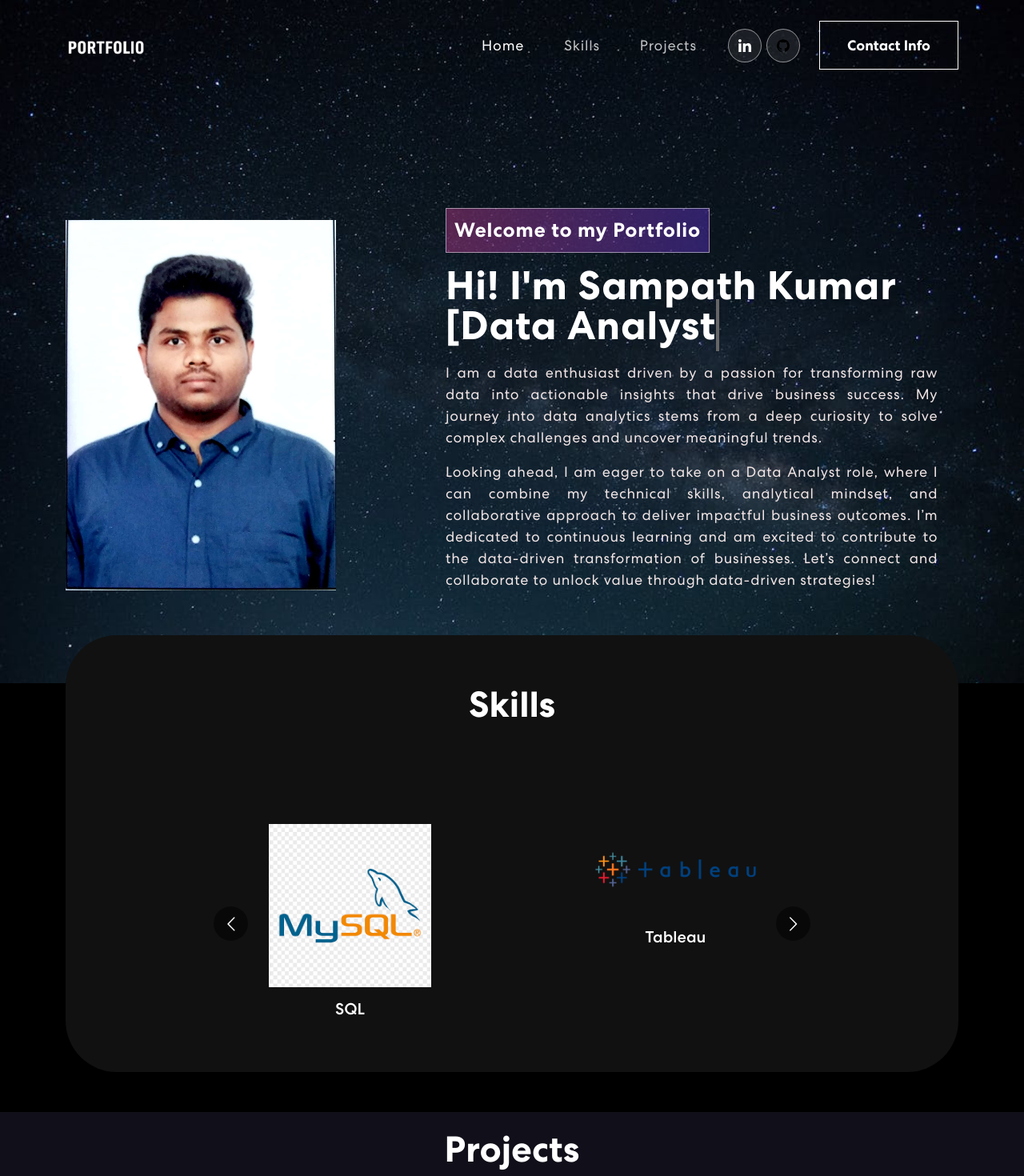
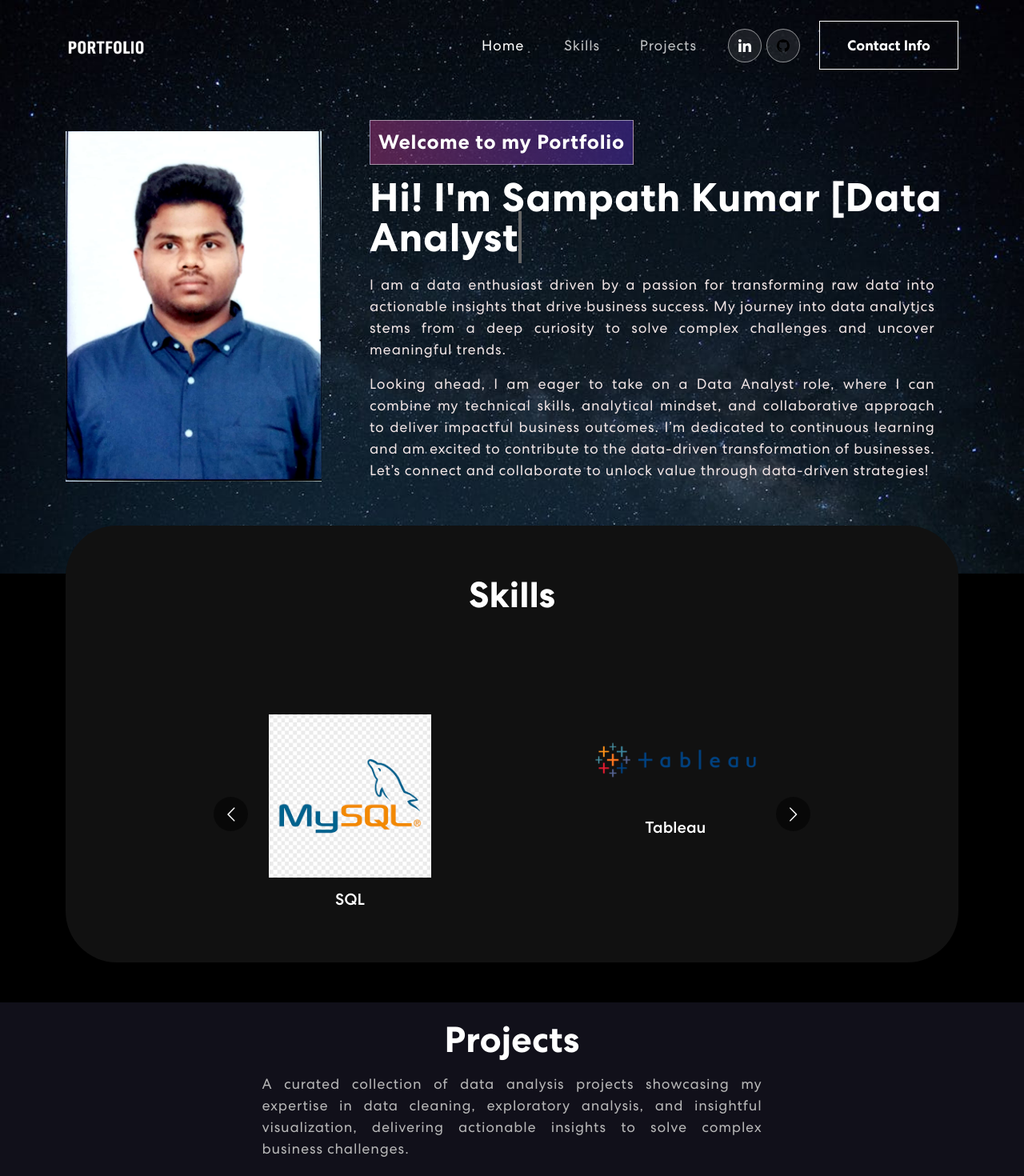
Before and after one commit to sampath-kothapalli/myportfolio, a React (Create React App) app: page / in a window 1280 px wide. Shown: the top 1470 px of the page at 80% size. Built offline with nearby package versions, Linux system fonts and the light colour scheme.

Commit message:
Corrections on some styling

```diff
--- a/src/App.css
+++ b/src/App.css
@@ -233,7 +233,7 @@ nav.navbar .navbar-toggler[aria-expanded="true"] .navbar-toggler-icon {
 /************ Banner Css ************/
 .banner {
   margin-top: 0;
-  padding: 260px 0 100px 0;
+  padding: 150px 0 100px 0;
   background-image: url('./assets/img/banner-bg1.jpg');
   background-position: top center;
   background-size: cover;
@@ -363,7 +363,8 @@ nav.navbar .navbar-toggler[aria-expanded="true"] .navbar-toggler-icon {
   letter-spacing: 0.8px;
   line-height: 1.5em;
   margin: 14px auto 30px auto;
-  text-align: center;
+  /* text-align: center; */
+  text-align: justify;
   width: 56%;
 }
 .project .nav.nav-pills {
--- a/src/App.js
+++ b/src/App.js
@@ -1,4 +1,4 @@
-import logo from './logo.svg';
+import logo from './logo3.png';
 import './App.css';
 import 'bootstrap/dist/css/bootstrap.min.css';
 import { NavBar } from "./components/NavBar";
--- a/src/components/Banner.js
+++ b/src/components/Banner.js
@@ -52,12 +52,12 @@ export const Banner = () => {
       <Container>
         <Row className="align-items-center">
           {/* Image on the left side without animation */}
-          <Col xs={12} md={6} xl={5}>
-            <img src={headerImg} alt="Header Img" style={{ width: "75%" }} />
+          <Col xs={12} md={6} xl={4}>
+            <img src={headerImg} alt="Header Img" style={{ width: "90%" }} />
           </Col>
 
           {/* Text on the right side with fade-in animation */}
-          <Col xs={12} md={6} xl={7}>
+          <Col xs={12} md={6} xl={8}>
             <TrackVisibility>
               {({ isVisible }) => (
                 <div className={isVisible ? "animate__animated animate__fadeIn" : ""}>
--- a/src/components/Footer.js
+++ b/src/components/Footer.js
@@ -12,7 +12,7 @@ export const Footer = () => {
         <Row className="align-items-center">
           {/* <MailchimpForm /> */}
           <Col size={12} sm={6}>
-            <img src={logo} alt="Logo" />
+            <img src={logo} alt="Portfolio" />
           </Col>
           <Col size={12} sm={6} className="text-center text-sm-end">
             <div className="social-icon">
--- a/src/components/NavBar.js
+++ b/src/components/NavBar.js
@@ -37,7 +37,7 @@ export const NavBar = () => {
       <Navbar expand="md" className={scrolled ? "scrolled" : ""}>
         <Container>
           <Navbar.Brand href="/">
-            <img src={logo} alt="Logo" />
+            <img src={logo} alt="Portfolio" />
           </Navbar.Brand>
           <Navbar.Toggle aria-controls="basic-navbar-nav">
             <span className="navbar-toggler-icon"></span>
```
Also changed, not shown: src/logo3.png (added).
